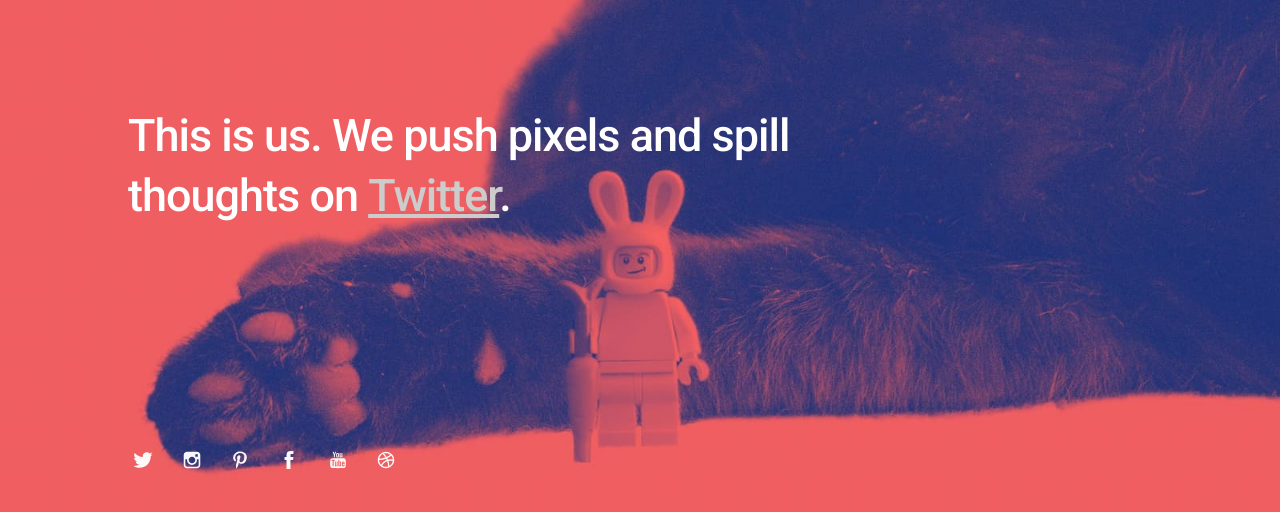
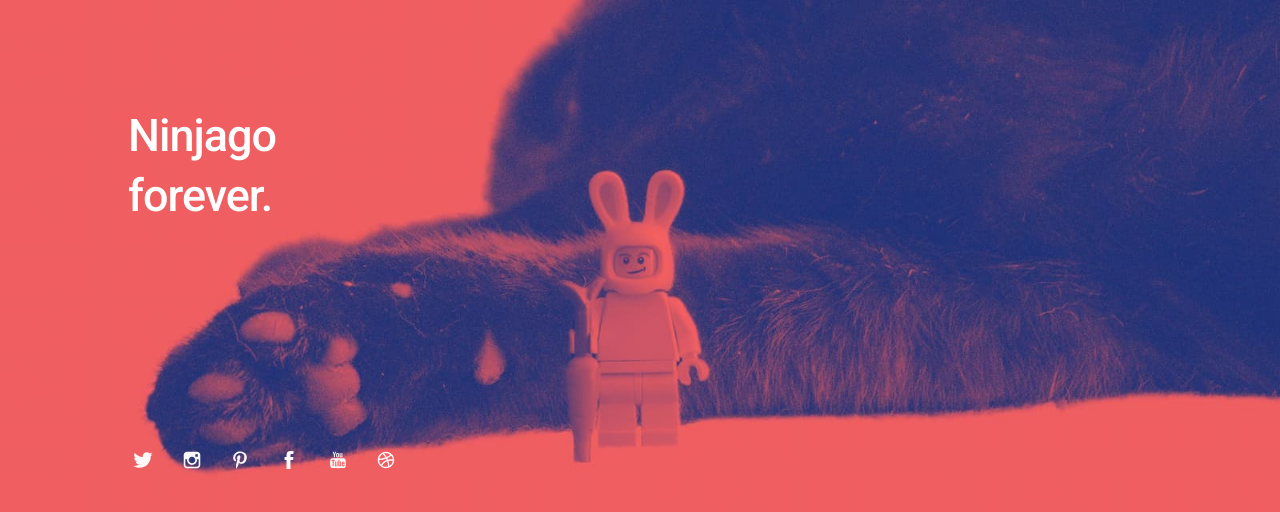
Before and after one commit to nya-max/nya-max.github.io, a plain HTML site: page index.html in a window 1280 px wide. Shown: the part 230-742 px from the top of the page. Drawn offline with Linux system fonts and the light colour scheme.

Commit message:
text geändert

```diff
--- a/index.html
+++ b/index.html
@@ -48,7 +48,7 @@
 
 		<div class="bio">
 
-			<p>This is us. We push pixels and spill thoughts on <a href="#">Twitter</a>.</p>
+			<p>Ninjago forever.</p>
 
 		</div>
 
```
